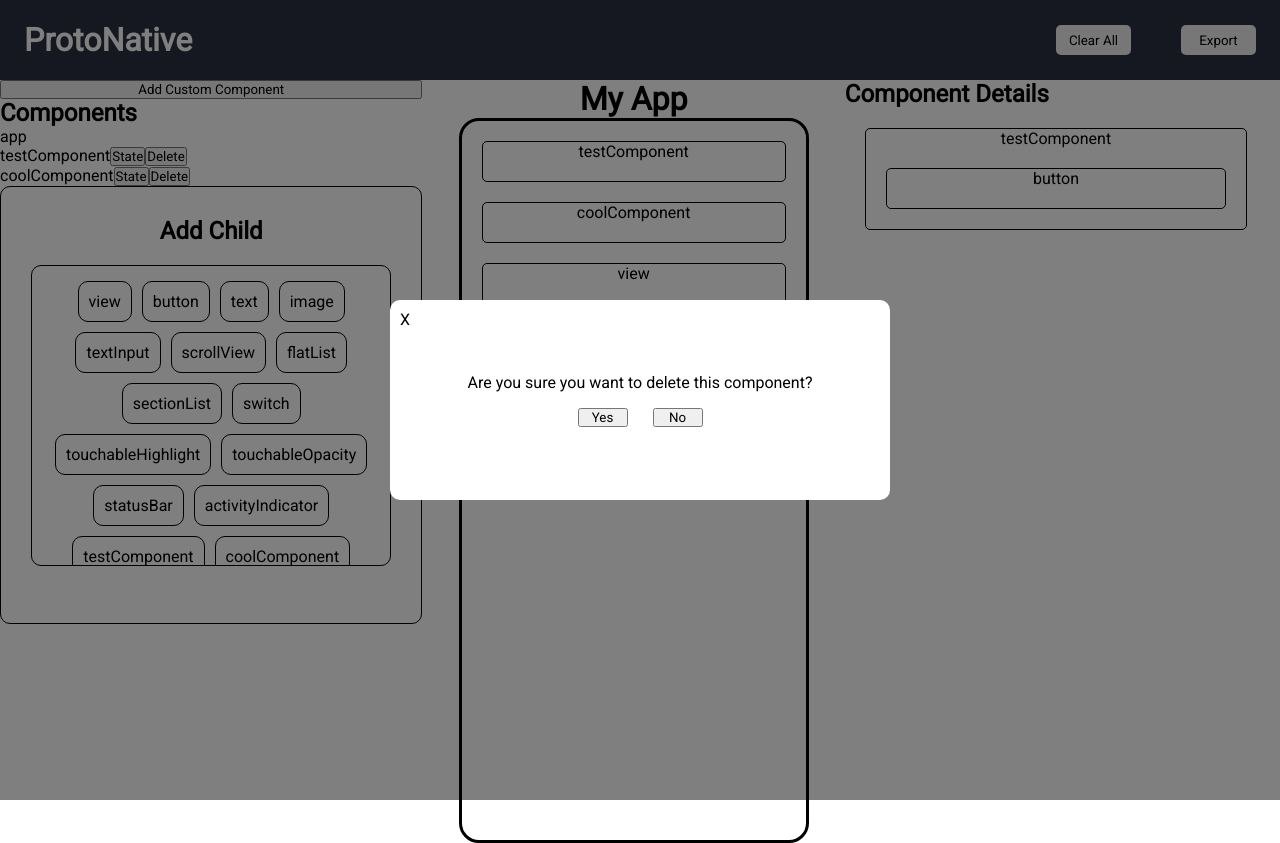
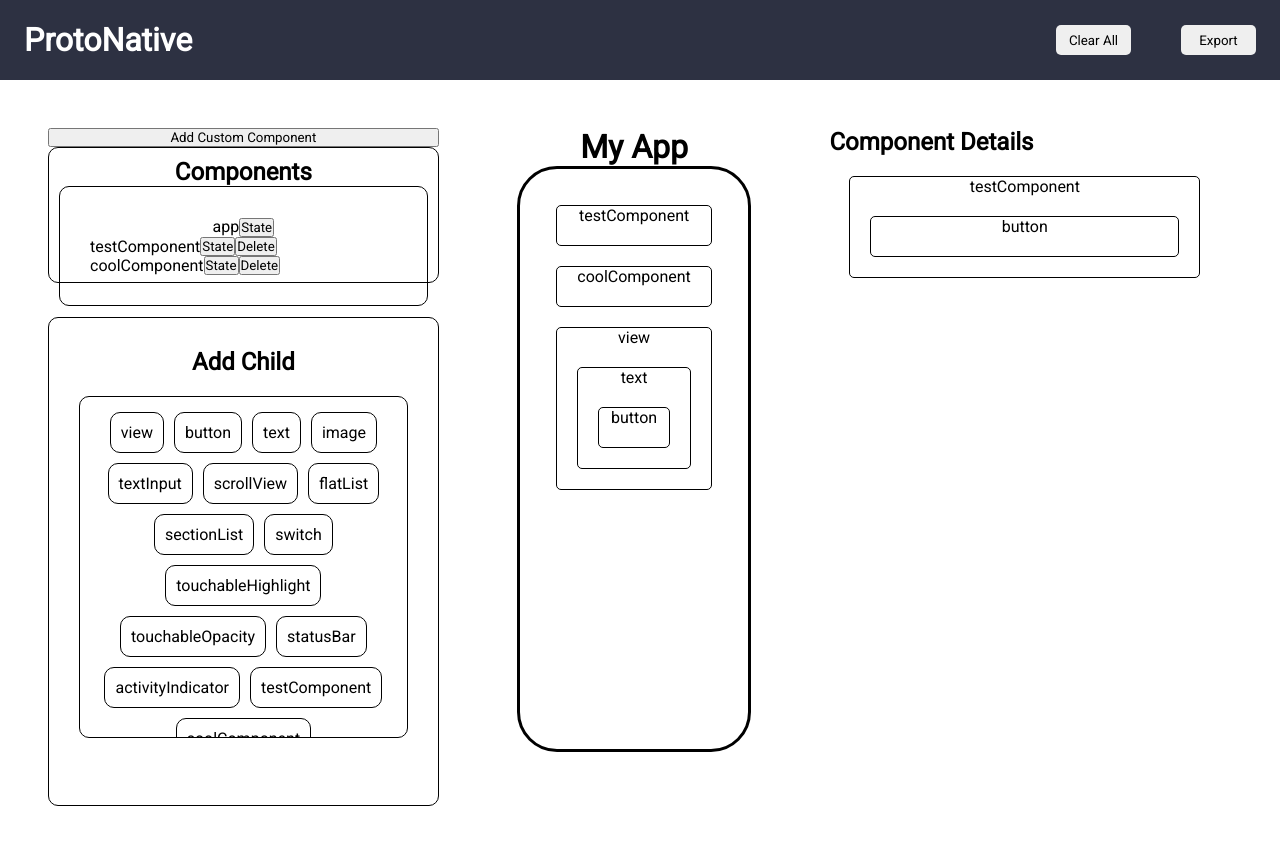
Before and after one commit to oslabs-beta/ProtoNative, a React app: page / in a window 1280 px wide. After the commit the page ends 806 px from the top, so only its background shows below. Built offline with nearby package versions, Linux system fonts and the light colour scheme.

Commit message:
making modal more modular

```diff
--- a/src/components/left/ComponentListItem.jsx
+++ b/src/components/left/ComponentListItem.jsx
@@ -1,5 +1,6 @@
 import React, { useContext, useState, useEffect } from 'react';
 import AppContext from '../../context/AppContext';
+import Modal from './Modal';
 
 
 const ComponentListItem = (props) => {
@@ -7,6 +8,8 @@ const ComponentListItem = (props) => {
     const { currentComponent, setCurrentComponent, originals, setOriginals, copies, setCopies } = useContext(AppContext);
     const [isHighlighted, setIsHighlighted] = useState('componentListItem');
     const [ComponentItem, setComponentItem] = useState(null);
+    const [currentModal, setCurrentModal] = useState('');
+    const [isOpen, setIsOpen] = useState(false);
 
     useEffect(() => {
         if (currentComponent === name) {
@@ -21,27 +24,13 @@ const ComponentListItem = (props) => {
         // setCurrentComponent(name);
     }
 
-    useEffect(() => {
-        if (name === 'app') {
-            setComponentItem(
-                <div className={ComponentListItem}>
-                    {name}
-                </div>
-            )
-        } else {
-            setComponentItem(
-                <div className={isHighlighted} onClick={() => handleHighlight()}>
-                    {name}
-                    <button onClick={() => handleStateClick()}>State</button>
-                    <button onClick={() => handleDeleteClick()}>Delete</button>
-                </div>
-            )
-        }
-    }, []);
-
-    // TODO: will have two buttons: state and delete
+    const handleClick = () => {
+        setIsOpen(false)
+        console.log('close button clicked')
+    }
     const handleStateClick = () => {
-
+        setIsOpen(true)
+        console.log('clicked state')
     }
 
     const trashCan = (name) => {
@@ -97,6 +86,9 @@ const ComponentListItem = (props) => {
 
     const handleDeleteClick = () => {
         // extract the copies from the originals object
+        setCurrentModal('delete')
+        setIsOpen(true);
+
         const copiesRefs = originals[name].copies;
 
         // delete the custom component from originals
@@ -112,9 +104,37 @@ const ComponentListItem = (props) => {
         if (currentComponent === name) setCurrentComponent(null);
     }
 
+    useEffect(() => {
+        if (name === 'app') {
+            setComponentItem(
+                <div className={ComponentListItem}>
+                    {name}
+                    <button onClick={() => handleStateClick()}>State</button>
+                </div>
+            )
+        } else {
+            setComponentItem(
+                <div className={isHighlighted} onClick={() => handleHighlight()}>
+                    {name}
+                    <button onClick={() => handleStateClick()}>State</button>
+                    <button onClick={() => handleDeleteClick()}>Delete</button>
+                </div>
+            )
+        }
+    }, []);
+
+    // TODO: will have two buttons: state and delete
     return (
         <>
             {ComponentItem}
+            {isOpen
+                ?
+                <Modal isOpen={isOpen} handleClick={handleClick}>
+                </Modal>
+                :
+                <></>
+
+            }
         </>
 
     )
--- a/src/components/left/Modal.jsx
+++ b/src/components/left/Modal.jsx
@@ -1,21 +1,13 @@
-import React, {useState} from 'react';
+import React, {useEffect, useState} from 'react';
 
 
-const Modal = ({location = 'delete'}) => {
-  const [isOpen, setIsOpen] = useState(false);
-  const handleClick = (e) => {
-    console.log('clicked')
-    setIsOpen(!isOpen)
-  }
+const Modal = ({isOpen, handleClick, children}) => {
+
   return (
-    <div id='modal-container'
-      style={{
-        display: isOpen ? 'none' : 'flex'
-      }}
-    >
+    <div id='modal-container'>
       <div id='actual-modal'>
         <div id='close-button' onClick={handleClick}>X</div>
-        {location === 'delete'
+        {/* {location === 'delete'
         ?
         <div id='modal-delete-container'>
           <p>Are you sure you want to delete this component?</p>
@@ -29,7 +21,9 @@ const Modal = ({location = 'delete'}) => {
           <p>Edit State:</p>
         </div>
 
-        }
+        } */}
+        {children}
+
       </div>
     </div>
   )
--- a/src/components/middle/AppCanvas.jsx
+++ b/src/components/middle/AppCanvas.jsx
@@ -1,7 +1,6 @@
 import React, { useContext, useState } from 'react';
 import AppContext from '../../context/AppContext';
 import ElementBlock from '../right/ElementBlock';
-import Modal from '../left/Modal';
 
 const AppCanvas = () => {
 
@@ -18,7 +17,6 @@ const AppCanvas = () => {
 
   return (
     <div id='app-canvas'>
-      <Modal/>
       <h1>My App</h1>
       <div id='phone-screen-container'>
         {appComponents}
--- a/src/styles/appCanvas.scss
+++ b/src/styles/appCanvas.scss
@@ -7,8 +7,10 @@
 
 #phone-screen-container{
   border: 3px solid black;
-  border-radius: 20px;
-  width: 350px;
+  border-radius: 40px;
+  width: 60%;
+  max-width: 350px;
   height: 725px;
+  padding: 1rem;
 }
 //2.163
--- a/src/styles/componentList.scss
+++ b/src/styles/componentList.scss
@@ -1,13 +1,11 @@
 #componentListContainer {
     display: flex;
-    flex-direction: row;
+    flex-direction: column;
+    align-items: center;
     border: 1px solid black;
-    flex-wrap: wrap;
-    justify-content: center;
     padding: 10px;
     border-radius: 10px;
     height: 80%;
-    overflow-y: auto;
 }
 
 #customComps {
@@ -15,7 +13,7 @@
     padding: 30px;
     border-radius: 10px;
     text-align: center;
-
+    width: 100%;
     h2 {
         margin-bottom: 20px;
     }
--- a/src/styles/main.scss
+++ b/src/styles/main.scss
@@ -16,6 +16,8 @@ body {
 
 #main-container {
   display: flex;
+  padding: 3rem;
+  height: 90vh;
 }
 
 #right-container {
@@ -25,8 +27,8 @@ body {
 }
 
 #left-container {
-  display: flex;
-  flex-direction: column;
+  display: grid;
+  grid-template-rows: .2fr 1fr 1fr;
   width: 33%;
 }
 
@@ -34,8 +36,11 @@ body {
   width: 33%;
 }
 
-@import './componentDetails.scss';
+
 @import 'addChild.scss';
 @import 'appCanvas.scss';
+@import 'addComponent.scss';
+@import 'componentDetails.scss';
+@import 'componentList.scss';
 @import 'modal.scss';
 @import 'navbar.scss';
```
